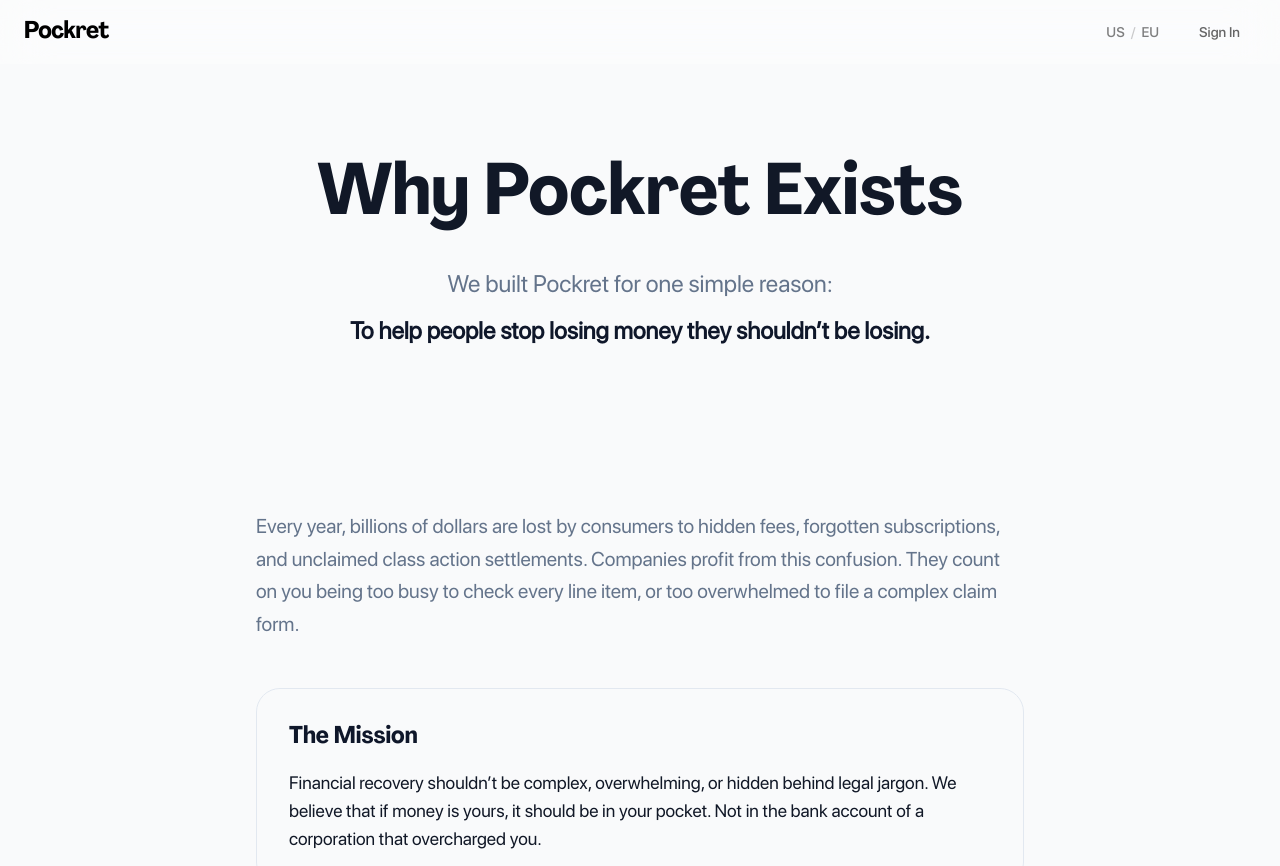
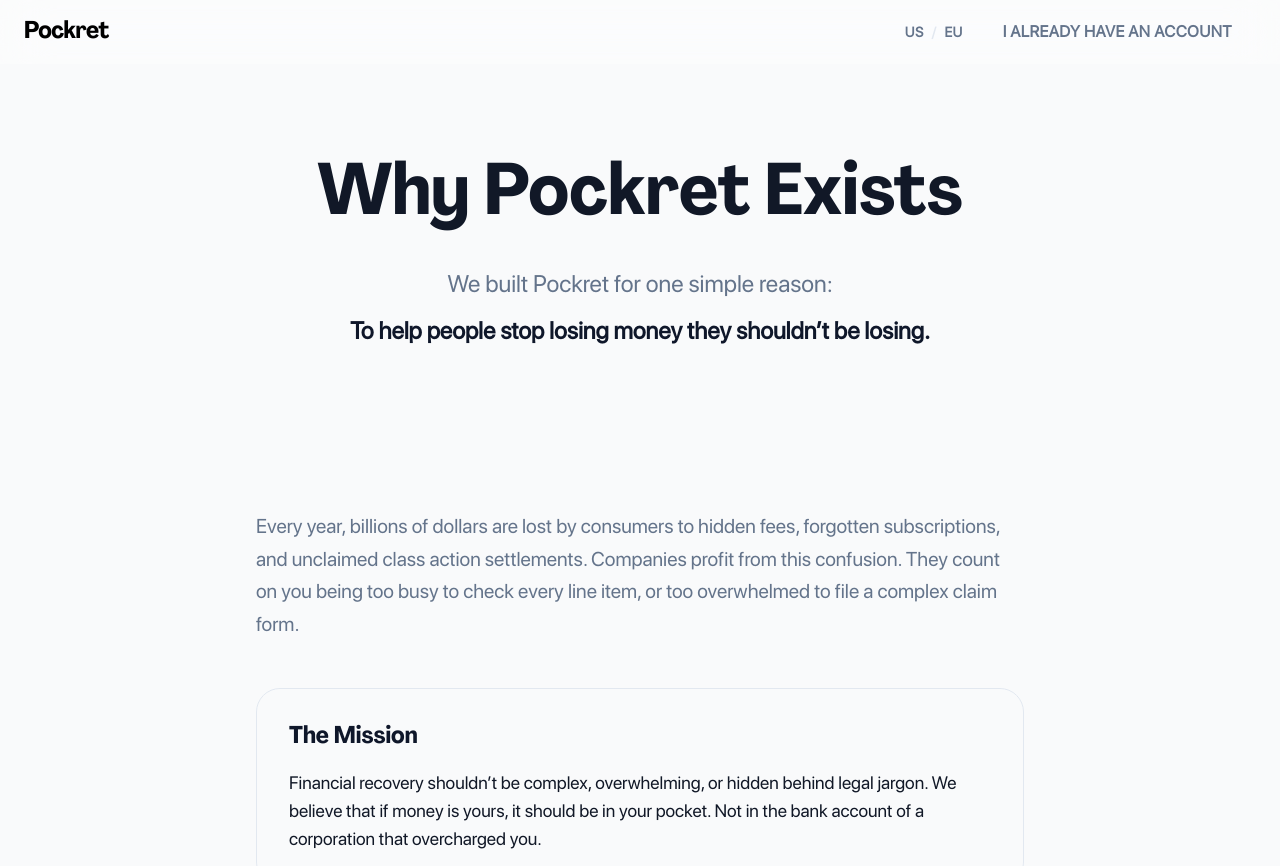
Before and after one commit to parallelventures/pockret, a Next.js app: page /why in a window 1280 px wide. Shown: the top 866 px of the page. Built offline with nearby package versions, Linux system fonts and the light colour scheme; no server answers.

Commit message:
fix: dynamic import with ssr:false for paper-design shaders to fix Vercel

```diff
--- a/src/app/learn/us-consumer-laws-2025/page.tsx
+++ b/src/app/learn/us-consumer-laws-2025/page.tsx
@@ -4,7 +4,9 @@ import { Navbar } from "@/components/navbar";
 import { Footer } from "@/components/footer";
 import { ppAgrandirHeading, sfProDisplay } from "../../fonts";
 import Link from "next/link";
-import ArticleCTAGradient from "@/components/article-cta-gradient";
+import dynamic from "next/dynamic";
+
+const ArticleCTAGradient = dynamic(() => import("@/components/article-cta-gradient"), { ssr: false });
 
 export default function ConsumerLawsArticle() {
     return (
--- a/src/components/footer.tsx
+++ b/src/components/footer.tsx
@@ -1,8 +1,10 @@
 'use client'
 
 import Link from 'next/link'
+import dynamic from 'next/dynamic'
 import { sfProDisplay, ppAgrandirHeading } from '@/app/fonts'
-import FooterGradient from './footer-gradient'
+
+const FooterGradient = dynamic(() => import('./footer-gradient'), { ssr: false })
 
 export function Footer() {
     return (
--- a/src/components/navbar.tsx
+++ b/src/components/navbar.tsx
@@ -7,7 +7,7 @@ import { Button } from '@/components/ui/button'
 import { createClient } from '@/lib/supabase'
 import { useRouter } from 'next/navigation'
 
-import { ppAgrandirHeading, sfProDisplay } from "@/app/fonts";
+import { ppAgrandirHeading } from "@/app/fonts";
 
 export function Navbar() {
     const { user, loading } = useUser()
@@ -48,33 +48,31 @@ export function Navbar() {
                     <span className={`${ppAgrandirHeading.className} text-2xl font-extrabold text-black tracking-tight`}>Pockret</span>
                 </Link>
 
-                <div className="flex items-center gap-6 ml-auto">
-                    <div className={`${sfProDisplay.className} hidden md:flex items-center gap-1.5 text-sm font-medium text-black/50 cursor-pointer hover:text-black/80 transition-opacity duration-200`}>
+                <div className="flex items-center gap-4 ml-auto">
+                    <div className="hidden md:flex items-center gap-2 text-sm font-bold text-text-muted uppercase tracking-wide cursor-pointer hover:text-foreground transition-colors">
                         <span>US</span>
-                        <span className="text-black/20">/</span>
+                        <span className="text-border">/</span>
                         <span>EU</span>
                     </div>
 
                     {!loading && (
                         <>
                             {user ? (
-                                <div className="flex items-center gap-1">
+                                <div className="flex items-center gap-4">
                                     <Link href="/dashboard">
-                                        <button className={`${sfProDisplay.className} px-4 py-2 text-sm font-medium text-black/60 hover:text-black transition-colors duration-200`}>
-                                            Dashboard
-                                        </button>
+                                        <Button variant="ghost" className="font-bold text-text-muted hover:bg-accent/50 uppercase tracking-wide">Dashboard</Button>
                                     </Link>
                                     <Link href="/profile">
-                                        <button className={`${sfProDisplay.className} px-4 py-2 text-sm font-medium text-black/60 hover:text-black transition-colors duration-200`}>
+                                        <Button variant="ghost" className="font-bold text-text-muted hover:bg-accent/50 uppercase tracking-wide">
                                             Profile
-                                        </button>
+                                        </Button>
                                     </Link>
                                 </div>
                             ) : (
                                 <Link href="/login">
-                                    <button className={`${sfProDisplay.className} px-4 py-2 text-sm font-medium text-black/60 hover:text-black transition-colors duration-200`}>
-                                        Sign In
-                                    </button>
+                                    <Button variant="ghost" className="font-bold text-text-muted hover:bg-accent/50 uppercase tracking-wide">
+                                        I ALREADY HAVE AN ACCOUNT
+                                    </Button>
                                 </Link>
                             )}
                         </>
```
